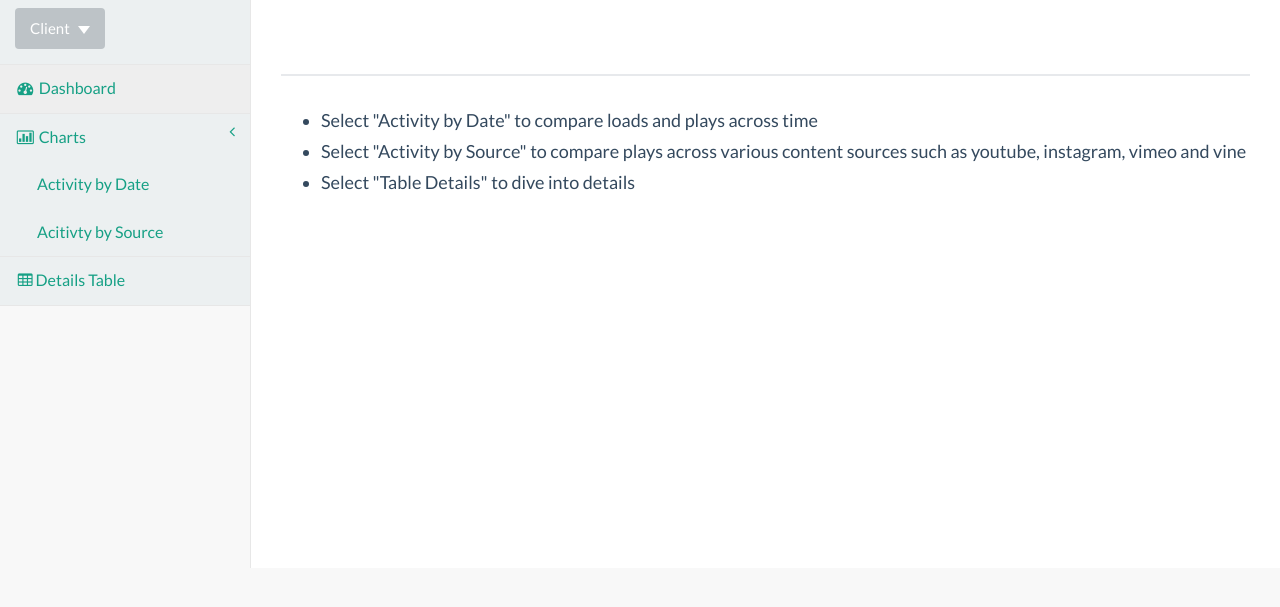
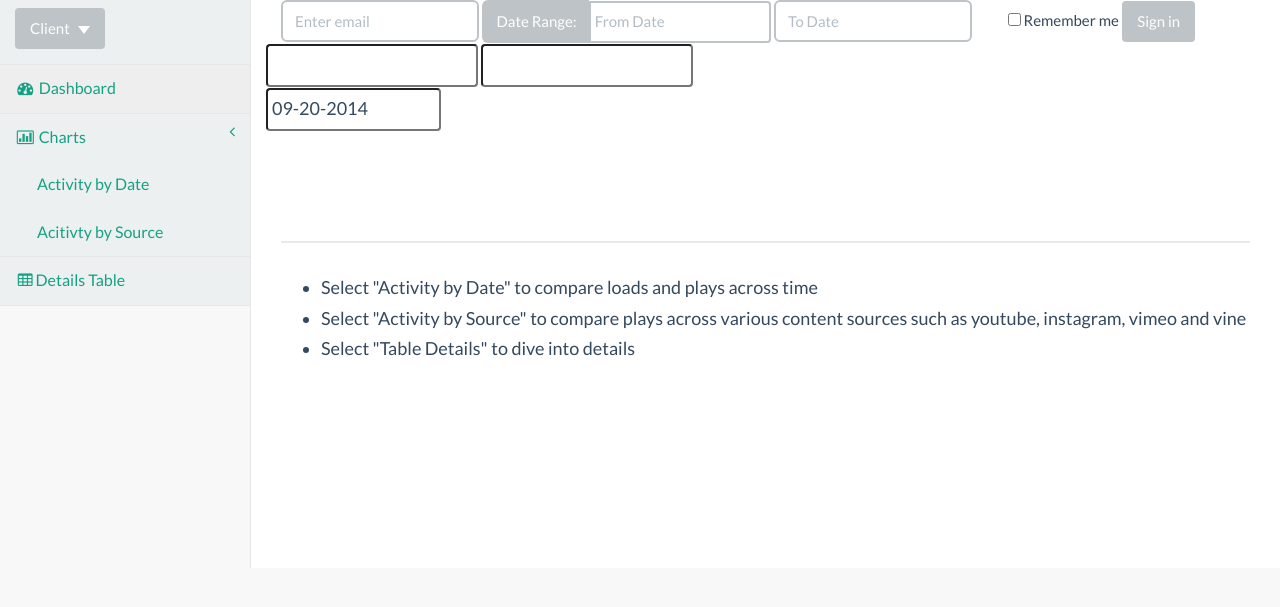
Before and after one commit to sampathweb/insight-embedly, a Flask app: page / in a window 1280 px wide. Shown: the part 58-665 px from the top of the page. Run offline with Flask 2, Linux system fonts and the light colour scheme; some libraries are stand-ins or nearby versions.

Commit message:
update to requirements

```diff
--- /dev/null
+++ b/app/static/datepicker/css/datepicker.css
@@ -0,0 +1,182 @@
+/*!
+ * Datepicker for Bootstrap
+ *
+ * Copyright 2012 Stefan Petre
+ * Licensed under the Apache License v2.0
+ * http://www.apache.org/licenses/LICENSE-2.0
+ *
+ */
+.datepicker {
+  top: 0;
+  left: 0;
+  padding: 4px;
+  margin-top: 1px;
+  -webkit-border-radius: 4px;
+  -moz-border-radius: 4px;
+  border-radius: 4px;
+  /*.dow {
+    border-top: 1px solid #ddd !important;
+  }*/
+
+}
+.datepicker:before {
+  content: '';
+  display: inline-block;
+  border-left: 7px solid transparent;
+  border-right: 7px solid transparent;
+  border-bottom: 7px solid #ccc;
+  border-bottom-color: rgba(0, 0, 0, 0.2);
+  position: absolute;
+  top: -7px;
+  left: 6px;
+}
+.datepicker:after {
+  content: '';
+  display: inline-block;
+  border-left: 6px solid transparent;
+  border-right: 6px solid transparent;
+  border-bottom: 6px solid #ffffff;
+  position: absolute;
+  top: -6px;
+  left: 7px;
+}
+.datepicker > div {
+  display: none;
+}
+.datepicker table {
+  width: 100%;
+  margin: 0;
+}
+.datepicker td,
+.datepicker th {
+  text-align: center;
+  width: 20px;
+  height: 20px;
+  -webkit-border-radius: 4px;
+  -moz-border-radius: 4px;
+  border-radius: 4px;
+}
+.datepicker td.day:hover {
+  background: #eeeeee;
+  cursor: pointer;
+}
+.datepicker td.day.disabled {
+  color: #eeeeee;
+}
+.datepicker td.old,
+.datepicker td.new {
+  color: #999999;
+}
+.datepicker td.active,
+.datepicker td.active:hover {
+  color: #ffffff;
+  background-color: #006dcc;
+  background-image: -moz-linear-gradient(top, #0088cc, #0044cc);
+  background-image: -webkit-gradient(linear, 0 0, 0 100%, from(#0088cc), to(#0044cc));
+  background-image: -webkit-linear-gradient(top, #0088cc, #0044cc);
+  background-image: -o-linear-gradient(top, #0088cc, #0044cc);
+  background-image: linear-gradient(to bottom, #0088cc, #0044cc);
+  background-repeat: repeat-x;
+  filter: progid:DXImageTransform.Microsoft.gradient(startColorstr='#ff0088cc', endColorstr='#ff0044cc', GradientType=0);
+  border-color: #0044cc #0044cc #002a80;
+  border-color: rgba(0, 0, 0, 0.1) rgba(0, 0, 0, 0.1) rgba(0, 0, 0, 0.25);
+  *background-color: #0044cc;
+  /* Darken IE7 buttons by default so they stand out more given they won't have borders */
+
+  filter: progid:DXImageTransform.Microsoft.gradient(enabled = false);
+  color: #fff;
+  text-shadow: 0 -1px 0 rgba(0, 0, 0, 0.25);
+}
+.datepicker td.active:hover,
+.datepicker td.active:hover:hover,
+.datepicker td.active:focus,
+.datepicker td.active:hover:focus,
+.datepicker td.active:active,
+.datepicker td.active:hover:active,
+.datepicker td.active.active,
+.datepicker td.active:hover.active,
+.datepicker td.active.disabled,
+.datepicker td.active:hover.disabled,
+.datepicker td.active[disabled],
+.datepicker td.active:hover[disabled] {
+  color: #ffffff;
+  background-color: #0044cc;
+  *background-color: #003bb3;
+}
+.datepicker td.active:active,
+.datepicker td.active:hover:active,
+.datepicker td.active.active,
+.datepicker td.active:hover.active {
+  background-color: #003399 \9;
+}
+.datepicker td span {
+  display: block;
+  width: 47px;
+  height: 54px;
+  line-height: 54px;
+  float: left;
+  margin: 2px;
+  cursor: pointer;
+  -webkit-border-radius: 4px;
+  -moz-border-radius: 4px;
+  border-radius: 4px;
+}
+.datepicker td span:hover {
+  background: #eeeeee;
+}
+.datepicker td span.active {
+  color: #ffffff;
+  background-color: #006dcc;
+  background-image: -moz-linear-gradient(top, #0088cc, #0044cc);
+  background-image: -webkit-gradient(linear, 0 0, 0 100%, from(#0088cc), to(#0044cc));
+  background-image: -webkit-linear-gradient(top, #0088cc, #0044cc);
+  background-image: -o-linear-gradient(top, #0088cc, #0044cc);
+  background-image: linear-gradient(to bottom, #0088cc, #0044cc);
+  background-repeat: repeat-x;
+  filter: progid:DXImageTransform.Microsoft.gradient(startColorstr='#ff0088cc', endColorstr='#ff0044cc', GradientType=0);
+  border-color: #0044cc #0044cc #002a80;
+  border-color: rgba(0, 0, 0, 0.1) rgba(0, 0, 0, 0.1) rgba(0, 0, 0, 0.25);
+  *background-color: #0044cc;
+  /* Darken IE7 buttons by default so they stand out more given they won't have borders */
+
+  filter: progid:DXImageTransform.Microsoft.gradient(enabled = false);
+  color: #fff;
+  text-shadow: 0 -1px 0 rgba(0, 0, 0, 0.25);
+}
+.datepicker td span.active:hover,
+.datepicker td span.active:focus,
+.datepicker td span.active:active,
+.datepicker td span.active.active,
+.datepicker td span.active.disabled,
+.datepicker td span.active[disabled] {
+  color: #ffffff;
+  background-color: #0044cc;
+  *background-color: #003bb3;
+}
+.datepicker td span.active:active,
+.datepicker td span.active.active {
+  background-color: #003399 \9;
+}
+.datepicker td span.old {
+  color: #999999;
+}
+.datepicker th.switch {
+  width: 145px;
+}
+.datepicker th.next,
+.datepicker th.prev {
+  font-size: 21px;
+}
+.datepicker thead tr:first-child th {
+  cursor: pointer;
+}
+.datepicker thead tr:first-child th:hover {
+  background: #eeeeee;
+}
+.input-append.date .add-on i,
+.input-prepend.date .add-on i {
+  display: block;
+  cursor: pointer;
+  width: 16px;
+  height: 16px;
+}
--- /dev/null
+++ b/app/static/datepicker/less/datepicker.less
@@ -0,0 +1,122 @@
+/*!
+ * Datepicker for Bootstrap
+ *
+ * Copyright 2012 Stefan Petre
+ * Licensed under the Apache License v2.0
+ * http://www.apache.org/licenses/LICENSE-2.0
+ *
+ */
+
+.datepicker {
+	top: 0;
+	left: 0;
+	padding: 4px;
+	margin-top: 1px;
+	.border-radius(4px);
+	&:before {
+		content: '';
+		display: inline-block;
+		border-left:   7px solid transparent;
+		border-right:  7px solid transparent;
+		border-bottom: 7px solid #ccc;
+		border-bottom-color: rgba(0,0,0,.2);
+		position: absolute;
+		top: -7px;
+		left: 6px;
+	}
+	&:after {
+		content: '';
+		display: inline-block;
+		border-left:   6px solid transparent;
+		border-right:  6px solid transparent;
+		border-bottom: 6px solid @white;
+		position: absolute;
+		top: -6px;
+		left: 7px;
+	}
+	>div {
+		display: none;
+	}
+	table{
+		width: 100%;
+		margin: 0;
+	}
+	td,
+	th{
+		text-align: center;
+		width: 20px;
+		height: 20px;
+		.border-radius(4px);
+	}
+	td {
+		&.day:hover {
+			background: @grayLighter;
+			cursor: pointer;
+		}
+		&.day.disabled {
+			color: @grayLighter;
+		}
+		&.old,
+		&.new {
+			color: @grayLight;
+		}
+		&.active,
+		&.active:hover {
+			.buttonBackground(@btnPrimaryBackground, spin(@btnPrimaryBackground, 20));
+			color: #fff;
+			text-shadow: 0 -1px 0 rgba(0,0,0,.25);
+		}
+		span {
+			display: block;
+			width: 47px;
+			height: 54px;
+			line-height: 54px;
+			float: left;
+			margin: 2px;
+			cursor: pointer;
+			.border-radius(4px);
+			&:hover {
+				background: @grayLighter;
+			}
+			&.active {
+				.buttonBackground(@btnPrimaryBackground, spin(@btnPrimaryBackground, 20));
+				color: #fff;
+				text-shadow: 0 -1px 0 rgba(0,0,0,.25);
+			}
+			&.old {
+				color: @grayLight;
+			}
+		}
+	}
+
+	th {
+		&.switch {
+			width: 145px;
+		}
+		&.next,
+		&.prev {
+			font-size: @baseFontSize * 1.5;
+		}
+	}
+
+	thead tr:first-child th {
+		cursor: pointer;
+		&:hover{
+			background: @grayLighter;
+		}
+	}
+	/*.dow {
+		border-top: 1px solid #ddd !important;
+	}*/
+}
+.input-append,
+.input-prepend {
+	&.date {
+		.add-on i {
+			display: block;
+			cursor: pointer;
+			width: 16px;
+			height: 16px;
+		}
+	}
+}
--- a/app/templates/base.html
+++ b/app/templates/base.html
@@ -17,6 +17,8 @@
     <link rel="shortcut icon" href="{{url_for('static', filename='img/favicon.ico')}}">
     <!-- Custom Fonts -->
     <link href="{{url_for('static', filename='font-awesome-4.1.0/css/font-awesome.min.css')}}" rel="stylesheet" type="text/css">
+
+    <link href="{{url_for('static', filename='datepicker/css/datepicker.css')}}" rel="stylesheet">
 
     <!-- HTML5 shim, for IE6-8 support of HTML5 elements. All other JS at the end of file. -->
     <!--[if lt IE 9]>
@@ -93,6 +95,39 @@
 
 
       <div id="page-wrapper">
+<form class="form-inline" role="form">
+  <div class="form-group">
+    <label class="sr-only" for="exampleInputEmail2">Email address</label>
+    <input type="email" class="form-control" id="exampleInputEmail2" placeholder="Enter email">
+  </div>
+  <div class="form-group">
+    <div class="input-group">
+      <div class="input-group-addon">Date Range:</div>
+      <input class="form-control datepicker" type="email" placeholder="From Date">
+    </div>
+  </div>
+  <div class="form-group">
+    <label class="sr-only" for="exampleInputPassword2">To Date</label>
+    <input type="password" class="form-control" id="exampleInputPassword2" placeholder="To Date">
+  </div>
+  <div class="checkbox">
+    <label>
+      <input type="checkbox"> Remember me
+    </label>
+  </div>
+  <button type="submit" class="btn btn-default">Sign in</button>
+</form>
+        <form class="form-horizontal" role="form">
+          <div class="form-group">
+          <input class="datepicker" data-date="09/20/2014" data-date-format="mm/dd/yyyy">
+          <input class="datepicker" data-date-format="mm/dd/yyyy">
+
+        <div class="input-append date" id="dp3" data-date="12-02-2012" data-date-format="dd-mm-yyyy">
+          <input class="span2 datepicker" size="16" type="text" value="09-20-2014">
+          <span class="add-on"><i class="icon-th"></i></span>
+        </div>
+        </div>
+        </form>
         {% block body %}{% endblock body %}
       </div>
     </div> <!-- /container -->
@@ -104,7 +139,11 @@
       </div>
     </footer>
     <script src="{{url_for('static', filename='dist/js/vendor/jquery.min.js')}}"></script>
+    <script src="{{url_for('static', filename='datepicker/js/bootstrap-datepicker.js')}}"></script>
     <script src="{{url_for('static', filename='dist/js/flat-ui.min.js')}}"></script>
+    <script type="text/javascript">
+      $('.datepicker').datepicker();
+    </script>
     {% block js %}{% endblock js %}
   </body>
 </html>
```
Also changed, not shown: requirements.txt (+30 -15 lines), requirements_dev.txt (added, +15 -0 lines), app/static/datepicker/js/bootstrap-datepicker.js (added), 1 other file.
